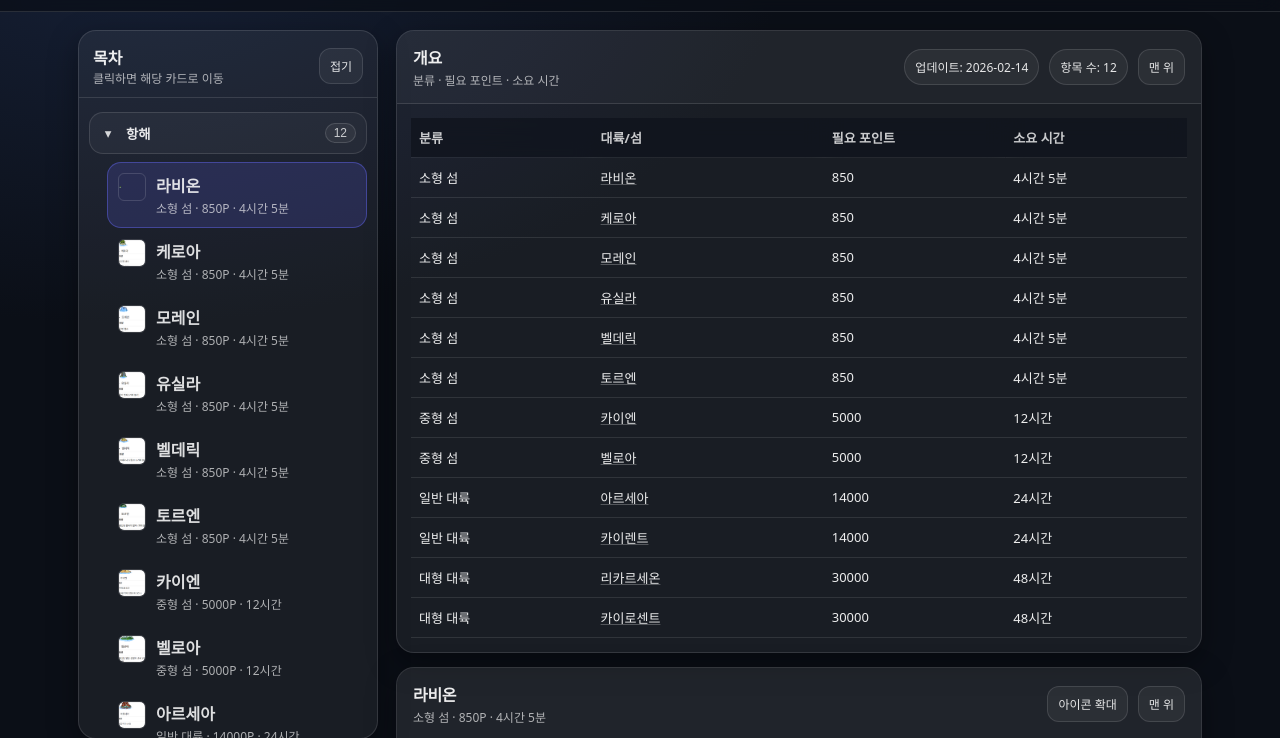
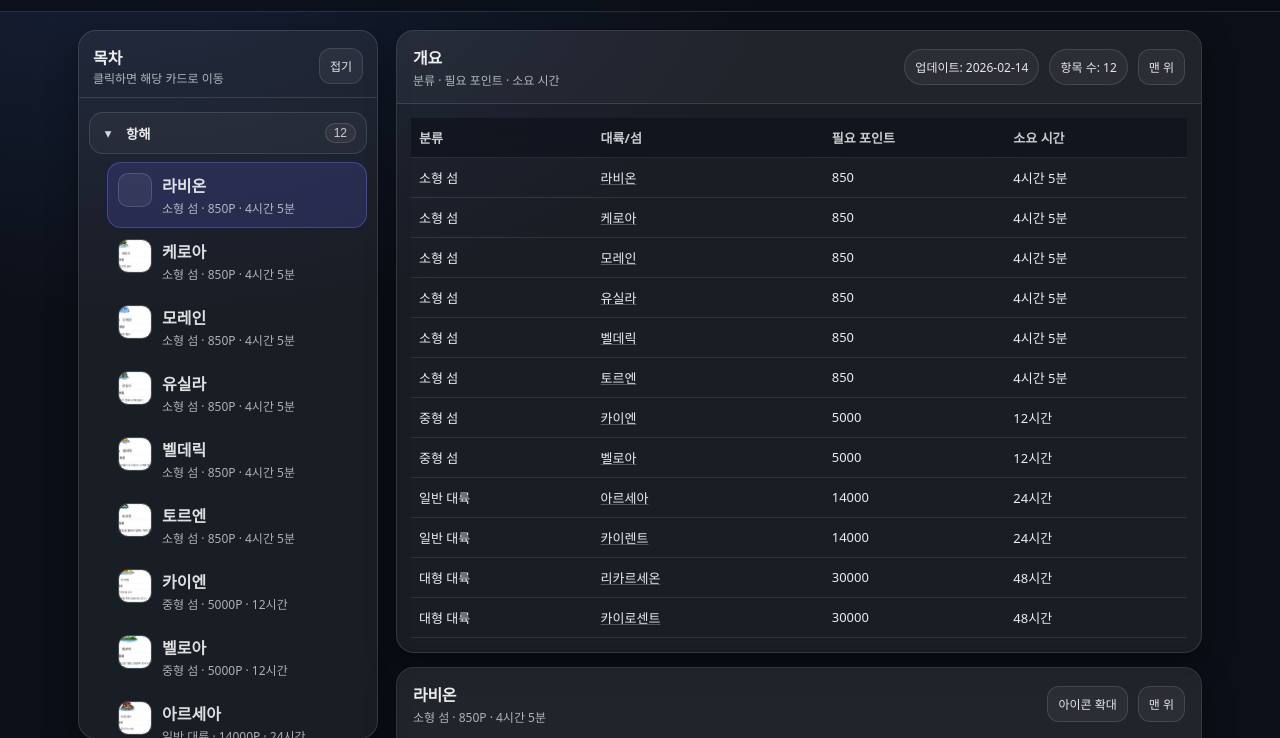
Before and after one commit to mla274560-spec/fox, a plain HTML site: page index.html in a window 1280 px wide. Shown: the part 61-799 px from the top of the page. Drawn offline with Linux system fonts and the light colour scheme.

Commit message:
Add files via upload

```diff
--- a/data.json
+++ b/data.json
@@ -37,7 +37,7 @@
       "group": "소형 섬",
       "points": 850,
       "time": "4시간 5분",
-      "icon": "assets/icon/라비온.png",
+      "icon": "assets/icons/rabion.png",
       "rewards": [
         {
           "item": "음산한 열쇠",
--- a/index.html
+++ b/index.html
@@ -228,12 +228,13 @@
     .nav-folder.collapsed .nav-folder-items{display:none;}
 
     .nav-thumb{
-      width: 28px;
-      height: 28px;
-      border-radius: 6px;
+      object-fit: contain;
+      width: 34px;
+      height: 34px;
+      border-radius: 10px;
       border: 1px solid rgba(255,255,255,.14);
-      background: transparent;
-      object-fit: contain;
+      background: rgba(255,255,255,.06);
+      object-fit: cover;
       flex: 0 0 auto;
     }
     .nav-thumb.placeholder{
```
Also changed, not shown: assets/icons/rabion.png (added).
